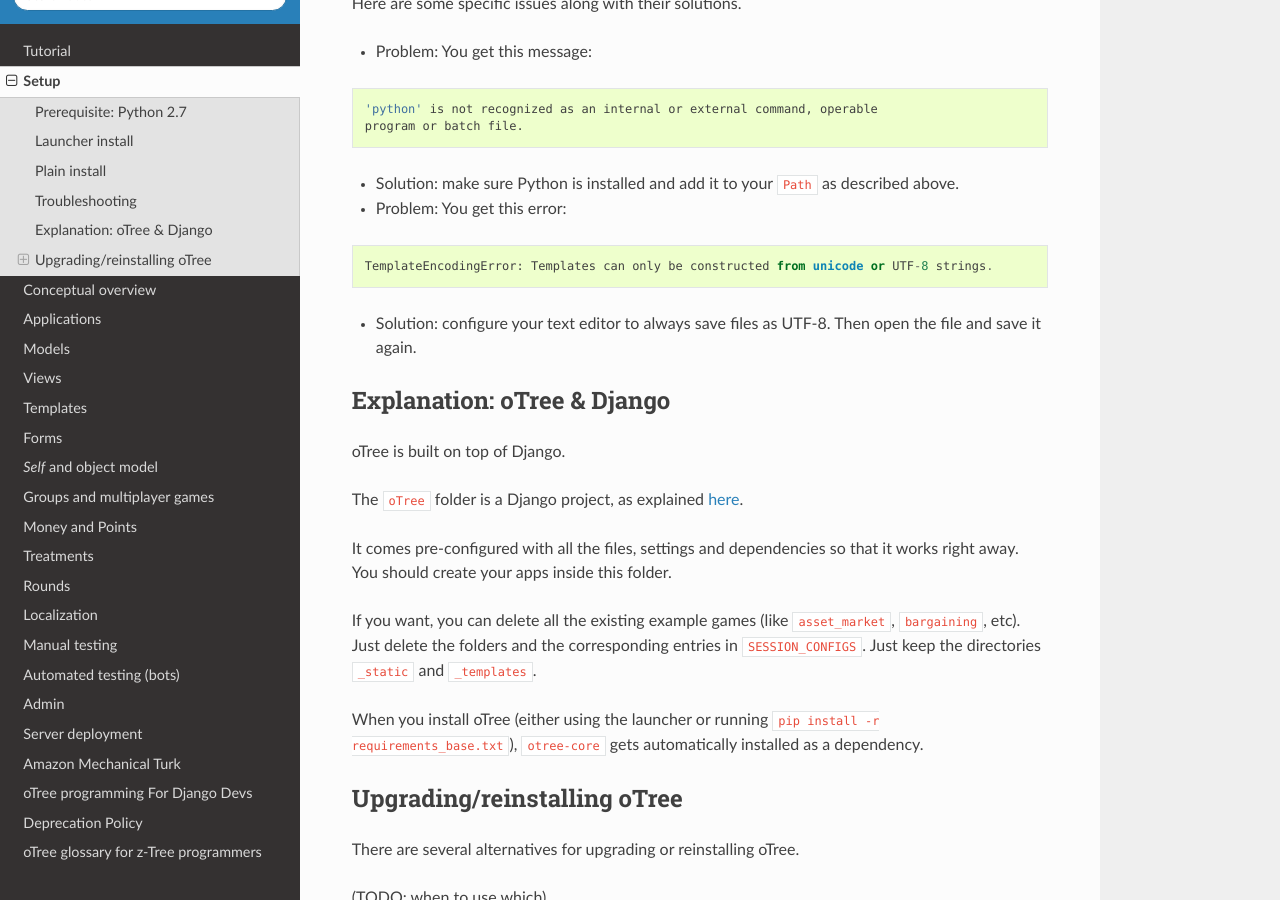
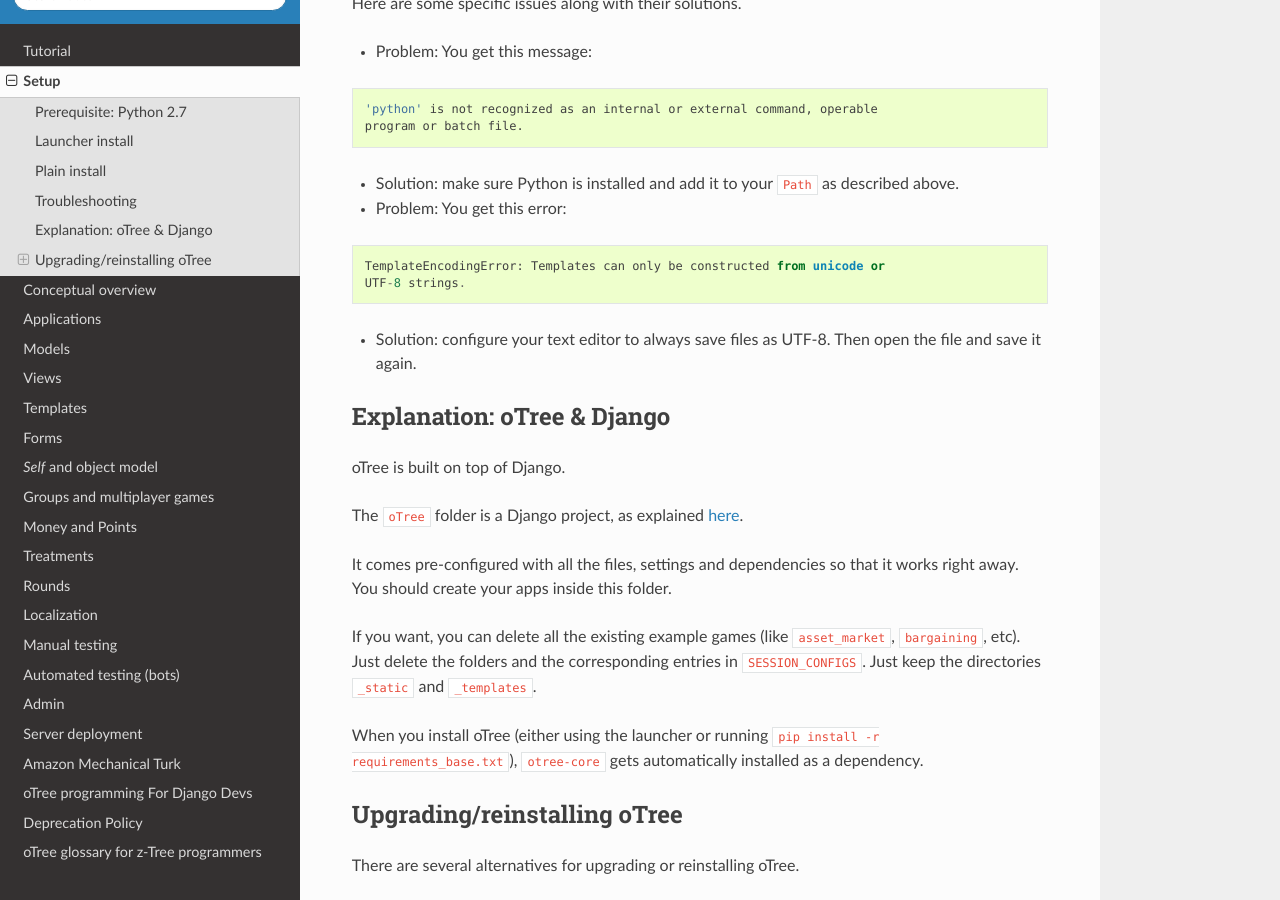
Before and after one commit to oTree-org/otree-docs, a Sphinx documentation site: the page built from source/setup.rst, in a window 1280 px wide and 900 px high, scrolled down 1886 px. Built offline with Sphinx 7.4.7 and the Read the Docs theme 2.0.0, drawn with Linux system fonts in a browser that asks for light colours; the version number could not be read and is left out.

Commit message:
removed warnings

```diff
--- a/source/conf.py
+++ b/source/conf.py
@@ -16,10 +16,6 @@
 import os
 import shlex
 import datetime
-
-import otree
-
-
 
 
 # If extensions (or modules to document with autodoc) are in another directory,
--- a/source/setup.rst
+++ b/source/setup.rst
@@ -81,7 +81,8 @@
     and unzip it to a convenient location (such as your "Documents" folder).
     (Or better yet, use Git to clone
     `this repo <https://github.com/oTree-org/otree>`__.)
-*   In your command line, go to the root directory of the unzipped folder where ``requirements_base.txt`` is
+*   In your command line, go to the root directory of the unzipped folder
+    where ``requirements_base.txt`` is
 
     .. note::
 
@@ -116,11 +117,13 @@
 
 *   Problem: You get this error:
 
-.. code-block::
+.. code-block:: python
 
-    TemplateEncodingError: Templates can only be constructed from unicode or UTF-8 strings.
+    TemplateEncodingError: Templates can only be constructed from unicode or
+    UTF-8 strings.
 
-* Solution: configure your text editor to always save files as UTF-8. Then open the file and save it again.
+*   Solution: configure your text editor to always save files as UTF-8. Then
+    open the file and save it again.
 
 Explanation: oTree & Django
 ---------------------------
@@ -155,10 +158,11 @@
 Upgrade oTree core libraries
 ~~~~~~~~~~~~~~~~~~~~~~~~~~~~
 
-In the launcher, click "Version select" and select the most recent version in the menu.
+In the launcher, click "Version select" and select the most recent version in
+the menu.
 
-This automatically changes the ``otree-core`` version number in ``requirements_base.txt``
-and then runs:
+This automatically changes the ``otree-core`` version number in
+``requirements_base.txt`` and then runs:
 
 .. code-block:: bash
 
--- a/source/templates.rst
+++ b/source/templates.rst
@@ -45,12 +45,14 @@
 Images, videos, CSS, JavaScript
 ~~~~~~~~~~~~~~~~~~~~~~~~~~~~~~~
 
-To include images, CSS, or JavaScript in your pages, make sure your template has loaded ``staticfiles``.
+To include images, CSS, or JavaScript in your pages, make sure your template
+has loaded ``staticfiles``.
 
 Then create a `static/` folder in your app (next to ``templates/``).
 Like ``templates/``, it should also have a subfolder with your app's name.
 
-Put your files in that subfolder. You can then reference them in a template like this:
+Put your files in that subfolder. You can then reference them in a template
+like this:
 
 .. code-block:: HTML+django
 
```
Also changed, not shown: source/index.rst (+8 -8 lines), source/tutorial/part2.rst (+5 -3 lines), source/_static/heroku-worker-dyno.JPG.
